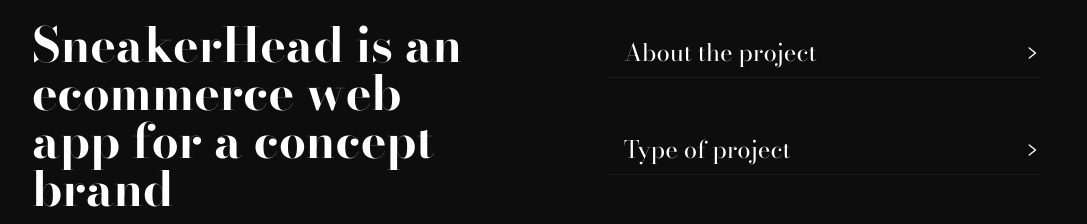
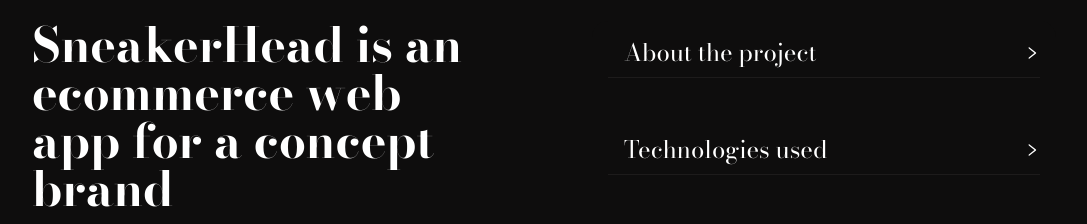
Before and after one commit to DarkoM996/nextjs-portfolio, a Next.js app: page /projects/second in a window 1280 px wide. Shown: the part 1040-1264 px from the top of the page, without its empty margins (96-1183 px from the left). Built offline with nearby package versions, Linux system fonts and the light colour scheme.

Commit message:
Footer changes

```diff
--- a/app/components/FAQ2.jsx
+++ b/app/components/FAQ2.jsx
@@ -8,7 +8,10 @@ const FAQ2 = () => {
         title="About the project"
         answer="SneakerHead is an ecommerce web app for a sneaker shop. The brand's goals are to bring a collection of the world's best sneakers from the world's top sneaker companies available to their customers."
       />
-      <Accordion title="Type of project" answer="This is a mockup project." />
+      <Accordion
+        title="Technologies used"
+        answer="Figma, Photoshop, React, Tailwind and Framer Motion"
+      />
       <Accordion title="Year" answer="2024." />
       <Accordion
         title="Live version"
--- a/app/projects/second/page.jsx
+++ b/app/projects/second/page.jsx
@@ -120,9 +120,9 @@ const page = () => {
             alt="/"
           />
         </div>
-        <div className="max-w-full h-screen mx-auto relative gap-4">
-          <h2 className="text-5xl font-bold flex flex-col items-center justify-center h-[95%]">
-            <Link href="/projects/first">Next Case</Link>
+        <div className="max-w-full h-[85%] mx-auto relative gap-4">
+          <h2 className="text-5xl font-bold flex flex-col items-center justify-center h-[90%]">
+            Next Case
           </h2>
           <Footer />
         </div>
```
